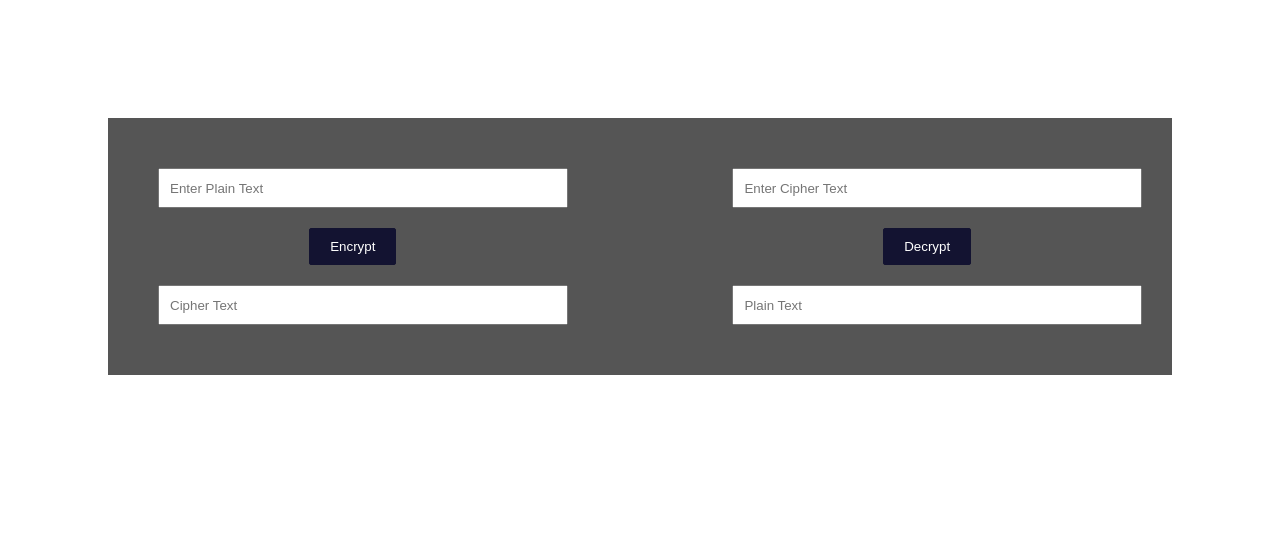
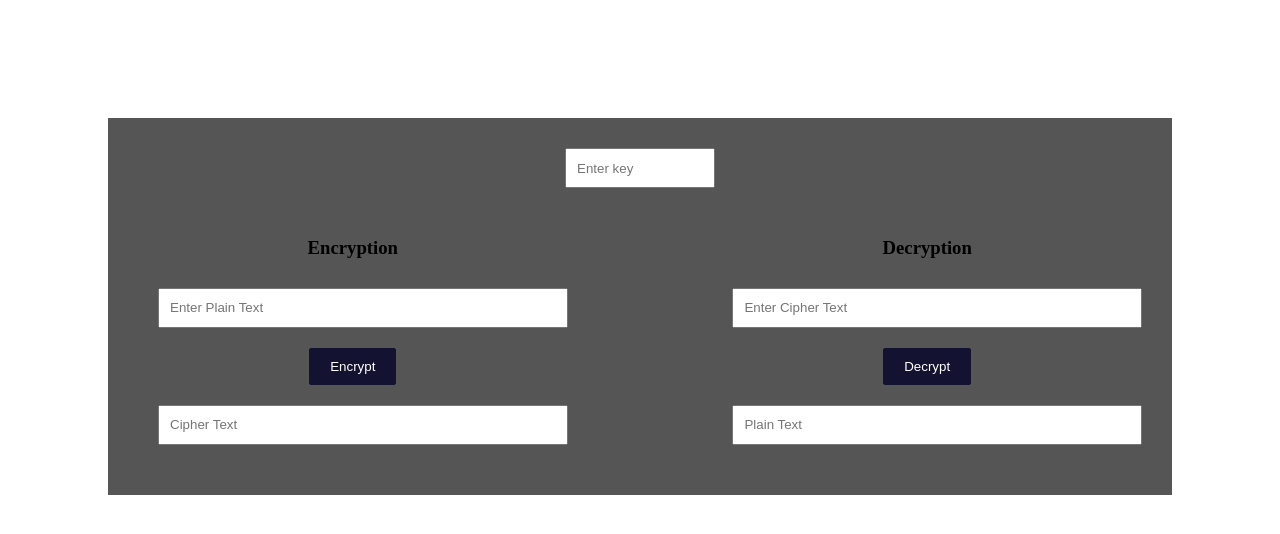
Before and after one commit to niftyrinki/caesar-cipher, a plain HTML site: page index.html in a window 1280 px wide. Shown: the part 48-582 px from the top of the page. Drawn offline with Linux system fonts and the light colour scheme.

Commit message:
add key on the page

```diff
--- a/index.html
+++ b/index.html
@@ -7,17 +7,21 @@
 		<diV class="wrapper">
 			<h1>Caesar Ciphers: Encrypting and Decrypting</h1>
 			<div class="container">
+			<div class="key"><input type="number" placeholder="Enter key" id="num"/></div>
 				<div class="encrypt">
+					<h3>Encryption</h3>
 					<input type="text" placeholder="Enter Plain Text" id="plain1"/>
 					<button type="button" id="encryptBtn">Encrypt</button>
 					<input type="text" placeholder="Cipher Text" id="cipher1"/>
 				</div>
 				<div class="decrypt">
+					<h3>Decryption</h3>
 					<input type="text" placeholder="Enter Cipher Text" id="cipher2"/>
 					<button type="button" id="decryptBtn">Decrypt</button>
 					<input type="text" placeholder="Plain Text" id="plain2"/>
 				</div>
 			</div>
+
 		</diV>
 	</body>
 
@@ -30,7 +34,7 @@
 	var plain2 = document.getElementById('plain2');
 	var encryptBtn = document.getElementById('encryptBtn');
 	var decryptBtn = document.getElementById('decryptBtn');
-
+	var num = document.getElementById('num');
 
 	function isUpper(ch) {
 		return (ch.charCodeAt(0) > 64 && ch.charCodeAt(0) < 91);
--- a/style.css
+++ b/style.css
@@ -48,3 +48,14 @@ button {
 	border: 1px solid #131331;
 	border-radius: 2px;
 }
+
+
+.key {
+	width: 100%;
+	text-align: center;
+}
+
+
+.key  input {
+	width : 150px;
+}
```
